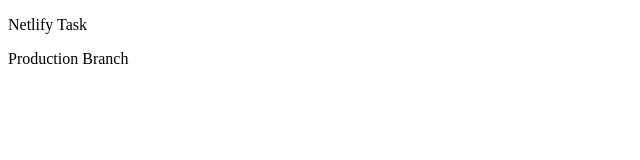
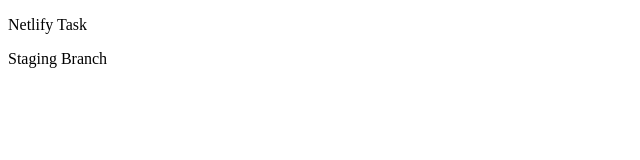
Before and after one commit to shubhamkmt21/Task_Netlify, a plain HTML site: page index.html in a window 1280 px wide. Shown: the full height of the page, 0-640 px from the left. Drawn offline with Linux system fonts and the light colour scheme.

Commit message:
Code for Staging

```diff
--- a/index.html
+++ b/index.html
@@ -7,6 +7,6 @@
 </head>
 <body>
     <p>Netlify Task</p>
-    <p>Production Branch</p>
+    <p>Staging Branch</p>
 </body>
 </html>
```
